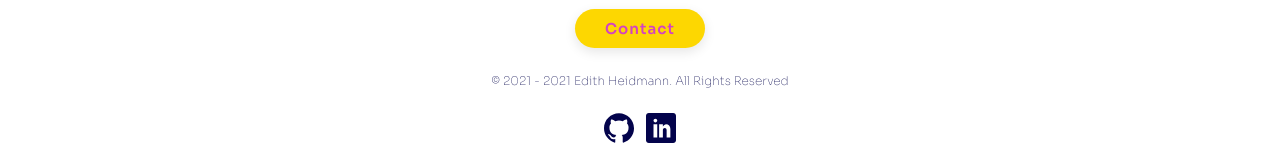
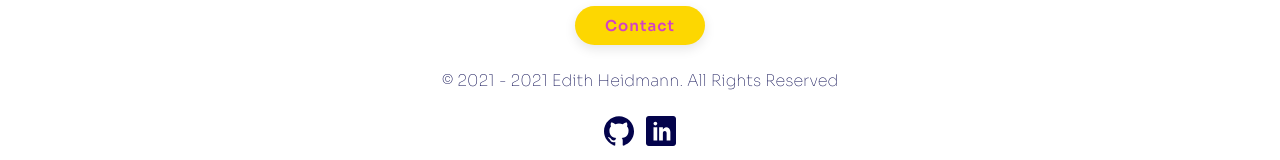
Before and after one commit to ediheid/portfolio-frontend, a React (Create React App) app: page /home/contact in a window 1280 px wide. Shown: the part 1380-1540 px from the top of the page. Built offline with nearby package versions, Linux system fonts and the light colour scheme; no server answers.

Commit message:
Adjusted copyright span font-size across devices

```diff
--- a/src/Components/Footer/Footer.js
+++ b/src/Components/Footer/Footer.js
@@ -3,7 +3,7 @@ import { Link } from "react-router-dom";
 // Icons
 import { ImGithub } from "react-icons/im";
 import { ImLinkedin } from "react-icons/im";
-import { MdOutlineArrowUpward } from "react-icons/md";
+// import { MdOutlineArrowUpward } from "react-icons/md";
 
 //  Footer Component
 const Footer = (props) => {
--- a/src/Components/Footer/footer.scss
+++ b/src/Components/Footer/footer.scss
@@ -43,10 +43,15 @@
   }
 }
 
+.copyright-container {
+  text-align: center;
+  padding: 0 1rem 0 1rem;
+}
+
 .copyright-span {
   color: $main-site-blue;
   font-family: $main-font-thin-font-family;
-  font-size: 1rem;
+  font-size: 1.3rem;
 }
 
 .link-icon-container {
@@ -65,20 +70,20 @@
   }
 }
 
-.back-to-top {
-  position: absolute;
-  right: 40px;
-  bottom: 20px;
+// .back-to-top {
+//   position: absolute;
+//   right: 40px;
+//   bottom: 20px;
 
-  font-size: 3rem;
+//   font-size: 3rem;
 
-  color: $hot-pink;
-  cursor: pointer;
+//   color: $hot-pink;
+//   cursor: pointer;
 
-  &:hover {
-    color: $dark-pastel-green;
-  }
-}
+//   &:hover {
+//     color: $dark-pastel-green;
+//   }
+// }
 
 // ? Tablet +
 
@@ -88,7 +93,7 @@
   }
 
   .copyright-span {
-    font-size: 1.4rem;
+    font-size: 1.6rem;
   }
 
   .link-icon {
@@ -99,12 +104,8 @@
 
 // ? Desktop +
 
-@include desktop {
-  .copyright-span {
-    font-size: 1.2rem;
-  }
-
-  .back-to-top {
-    font-size: 4rem;
-  }
-}
+// @include desktop {
+//   .back-to-top {
+//     font-size: 4rem;
+//   }
+// }
```
